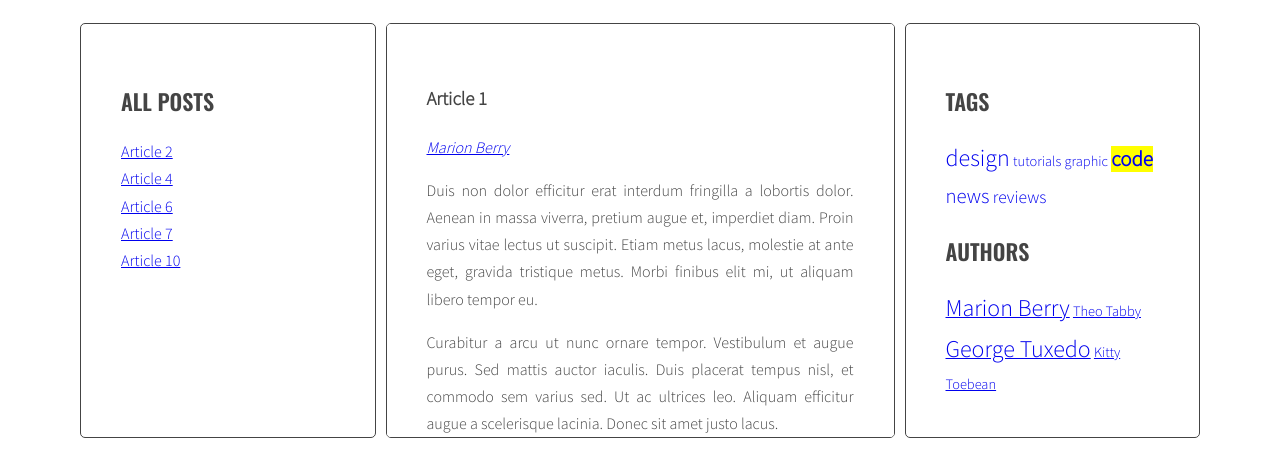
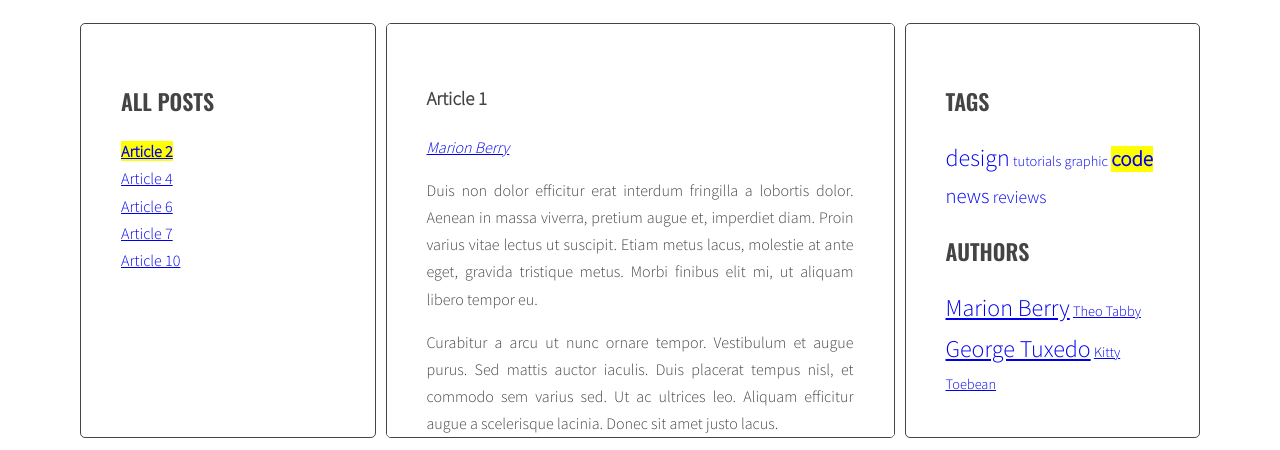
Before and after one commit to AgnieszkaSzostak/javascript-blog, a website: page index.html in a window 1280 px wide. Both pictures are taken after a click on the link "code". Shown: the part 220-670 px from the top of the page. Drawn offline with nearby package versions, Linux system fonts and the light colour scheme.

Commit message:
Fix markArticleTitleActive function

```diff
--- a/index.html
+++ b/index.html
@@ -196,7 +196,7 @@
     </script>
     <script id="template-author-cloud-link" type="text/x-handlebars-template">
       {{#each authors}}
-      <li><a href="#author-{{author}}"><span class="{{className}}">{{ author }}</span></a></li>
+      <li><a href="#author-{{author}}" class="{{className}}"><span>{{ author }}</span></a></li>
       {{/each}}
     </script>
     <script src="https://cdnjs.cloudflare.com/ajax/libs/handlebars.js/4.1.0/handlebars.min.js"></script>
--- a/js/script.js
+++ b/js/script.js
@@ -14,7 +14,7 @@ const opts = {
   TagsListSelector : '.tags.list',
   AuthorsListSelector : '.list.authors',
   CloudClassCount : 4,
-  CloudClassPrefix : 'tag-size-',
+  CloudClassPrefix : 'tag-size-'
 
 };
 
@@ -24,8 +24,13 @@ const markArticleTitleActive = function(){
   const activeArticleId = activeArticle.getAttribute('id');
   const titleList = document.querySelector(opts.TitleListSelector);
   const selectedArticleTitle = titleList.querySelector('a[href="#' + activeArticleId + '"]');
+  if (selectedArticleTitle === null) {
+    const firstTitle = document.querySelector('.list.titles a');
+    firstTitle.classList.add('active');
 
-  selectedArticleTitle.classList.add('active');
+  } else {
+    selectedArticleTitle.classList.add('active');
+  }
 };
 const titleClickHandler = function(event){
   event.preventDefault();
@@ -119,7 +124,6 @@ const generateTags = function(){
       tagsWrapper.innerHTML = html;
     }
   }
-  console.log('allTags', allTags);
   const tagList = document.querySelector(opts.TagsListSelector);
   const tagsParams = calculateTagsParams(allTags);
   const allTagsData =
@@ -134,8 +138,6 @@ const generateTags = function(){
       });
   }
   tagList.innerHTML = templates.tagCloudLink(allTagsData);
-  console.log('allTagsData', allTagsData);
-  console.log('tagList.innerHTML',tagList.innerHTML);
 };
 
 const tagClickHandler = function(event){
@@ -208,7 +210,6 @@ const generateAuthors = function(){
     }
     authorWrapper.innerHTML = linkHTML;
   }
-  console.log('allAuthors', allAuthors);
   const authorsList = document.querySelector(opts.AuthorsListSelector);
   const authorsParams = calculateAuthorsParams(allAuthors);
   const allAuthorsData =
@@ -223,22 +224,23 @@ const generateAuthors = function(){
       });
   }
   authorsList.innerHTML = templates.authorCloudLink(allAuthorsData);
-  console.log('allAuthorsData:', allAuthorsData);
-  console.log('authorsList.innerHTML:', authorsList.innerHTML);
 };
 
 const authorClickHandler = function(event) {
   event.preventDefault();
   const clickedElement = this;
+  console.log('clickedElement', clickedElement);
   const href = clickedElement.getAttribute('href');
   const tag = href.replace('#author-', '');
+  console.log('tag:', tag);
 
   generateTitleLinks('[data-author="' + tag + '"]');
   markArticleTitleActive();
 };
 
 const addClickListenersToAuthors = function() {
-  const authorsLinks = document.querySelectorAll(opts.ArticleAuthorSelector, '.list.authors a');
+  const authorsLinks = document.querySelectorAll('.post-author a, .authors.list a');
+  console.log('authorsLinks', authorsLinks);
   for(let authorLink of authorsLinks)
     authorLink.addEventListener('click', authorClickHandler);
 };
```
